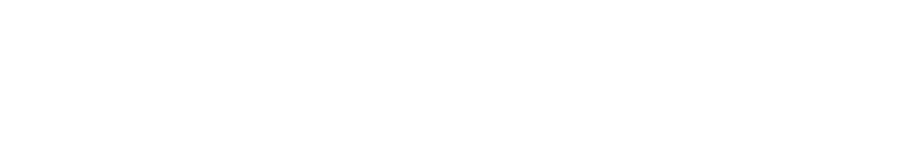
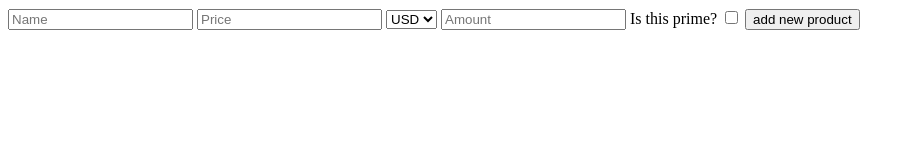
Before and after one commit to neimaaman/product-catalog-v2, a plain HTML site: page index.html in a window 1280 px wide. Shown: the whole page, without its empty margins (0-915 px from the left). Drawn offline with Linux system fonts and the light colour scheme.

Commit message:
added input form

```diff
--- a/app.js
+++ b/app.js
@@ -0,0 +1,5 @@
+// in js get the HTML element that we want to watch
+// in js add some EventListners that watches
+// in js when a form submit happens, get all the va value
+
+const productForm = document.querySelector;//document object refers to the whole page of the website we r working on
--- a/index.html
+++ b/index.html
@@ -3,11 +3,22 @@
 <head>
     <meta charset="UTF-8">
     <meta name="viewport" content="width=device-width, initial-scale=1.0">
-    <title>Student Catalog</title>
+    <title>product catalog v-2</title>
 </head>
 <body>
 
-
+<form id="product-form">
+    <input type="text"  id="product-name" placeholder="Name">
+    <input type="number" id="product-price" placeholder="Price">
+    <select name="product-currency" id="product-currency">
+        <option value="USD"> USD </option>
+        <OPtion value="EUR">EUR</OPtion>
+    </select>
+    <input type="number" id="product-amount" placeholder="Amount">
+    <label for="product-isprime">Is this prime?</label>
+    <input type="checkbox" id="product-isprime">
+    <input type="submit" value="add new product">
+</form>
 
 
 
```
